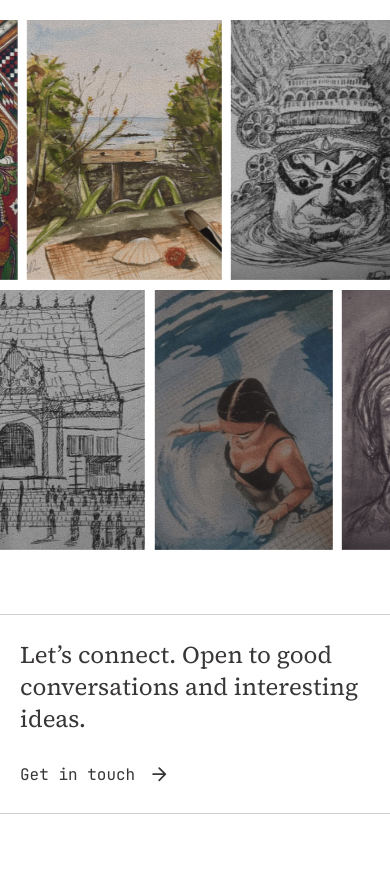
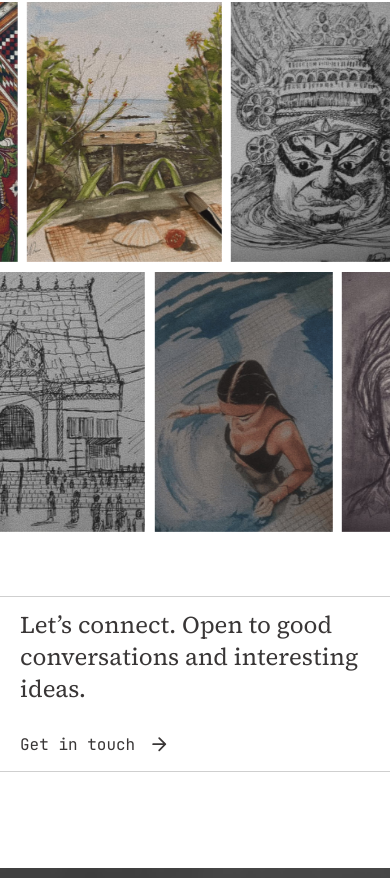
Before and after one commit to vishnuprasadkp/wwwww, a Next.js app: page /about in a window 390 px wide. Shown: the part 2361-3239 px from the top of the page. Built offline with nearby package versions, Linux system fonts and the light colour scheme.

Commit message:
Optically equalise stroke-to-text gap with side padding everywhere
Co-Authored-By: Claude Sonnet 5.5 <noreply@anthropic.com>

```diff
--- a/app/about/page.tsx
+++ b/app/about/page.tsx
@@ -22,7 +22,7 @@ export default async function About() {
   return (
     <>
       {content}
-      <section className="mt-16 border-y border-rule px-5 py-6 md:mt-[140px] md:px-8 lg:mt-[241px]">
+      <section className="mt-16 border-y border-rule px-5 py-3 md:mt-[140px] md:py-6 md:px-8 lg:mt-[241px]">
         <div className="grid gap-6 md:grid-cols-2 md:gap-4">
           <p className="font-serif text-2xl leading-[32px] md:max-w-[40rem] md:text-[2rem] md:leading-[46px]">
             Let’s connect. Open to good conversations and interesting ideas.
--- a/components/case/Confidential.tsx
+++ b/components/case/Confidential.tsx
@@ -4,7 +4,7 @@ import { ArrowLink } from "@/components/ui/ArrowLink";
 /** "Get in touch" block for NDA projects: ruled top and bottom, text left, link right. */
 export default function Confidential() {
   return (
-    <aside className="mt-16 border-y border-rule px-5 pb-[31px] pt-6 md:mt-[140px] md:px-8 lg:-mb-[52px] lg:mt-[241px]">
+    <aside className="mt-16 border-y border-rule px-5 pb-[31px] pt-3 md:mt-[140px] md:pt-6 md:px-8 lg:-mb-[52px] lg:mt-[241px]">
       <div className="grid gap-6 md:grid-cols-2 md:gap-4">
         <h4 className="font-serif text-2xl font-normal leading-[32px] text-pigment-soft md:text-[2rem] md:leading-[50px] md:max-w-[648px]">
           Further details of this project are confidential. If you&apos;d like to know more, get in touch.
--- a/components/case/Feature.tsx
+++ b/components/case/Feature.tsx
@@ -18,7 +18,7 @@ export default function Feature({ title, lead, note, images = [], children }: Pr
       <div className="-mx-5 border-b border-rule px-5 pb-[23px] pt-[21px] md:-mx-8 md:px-8">
         <h3 className={`font-serif text-2xl leading-[32px] md:text-[2rem] md:leading-[50px] md:max-w-[min(40rem,calc(50%-8px))]`}>{title}</h3>
       </div>
-      <div className="mt-5 grid gap-[26px] md:mt-8 md:grid-cols-2 md:gap-x-4">
+      <div className="mt-[11px] grid gap-[26px] md:mt-[23px] md:grid-cols-2 md:gap-x-4">
         <div className="md:max-w-[40rem]">
           <p className="text-lg leading-[28px] md:text-xl md:leading-[30px]">{lead}</p>
           {children && <div className="mt-1.5 space-y-[26px] text-base leading-[26px]">{children}</div>}
--- a/components/case/Section.tsx
+++ b/components/case/Section.tsx
@@ -38,7 +38,7 @@ export default function Section({ label, title, large, intro, stack, statement,
         {label && <p className={`font-mono text-base ${large ? "leading-8" : "leading-[26px]"} text-pigment-soft`}>{label}</p>}
         {title && <h2 className={`font-serif ${h} ${label ? "mt-2.5" : ""} md:max-w-[min(40rem,calc(50%-8px))]`}>{title}</h2>}
       </div>
-      <div className={`${grid} mt-5 px-5 md:mt-8 md:px-8`}>{children}</div>
+      <div className={`${grid} mt-[11px] px-5 md:mt-[23px] md:px-8`}>{children}</div>
     </section>
   );
 }
--- a/components/case/SubProduct.tsx
+++ b/components/case/SubProduct.tsx
@@ -10,7 +10,7 @@ export default function SubProduct({
         <p className="font-mono text-base leading-[26px] text-pigment-soft">Product {index}</p>
         <h3 className="mt-2.5 font-serif text-[1.625rem] leading-[34px] md:max-w-[min(40rem,calc(50%-8px))] md:text-4xl md:leading-[46px]">{title}</h3>
       </div>
-      <div className="case-grid sub mt-5 md:mt-8">
+      <div className="case-grid sub mt-[11px] md:mt-[23px]">
         {children}
         <p className="cap">{capabilities}</p>
       </div>
```
